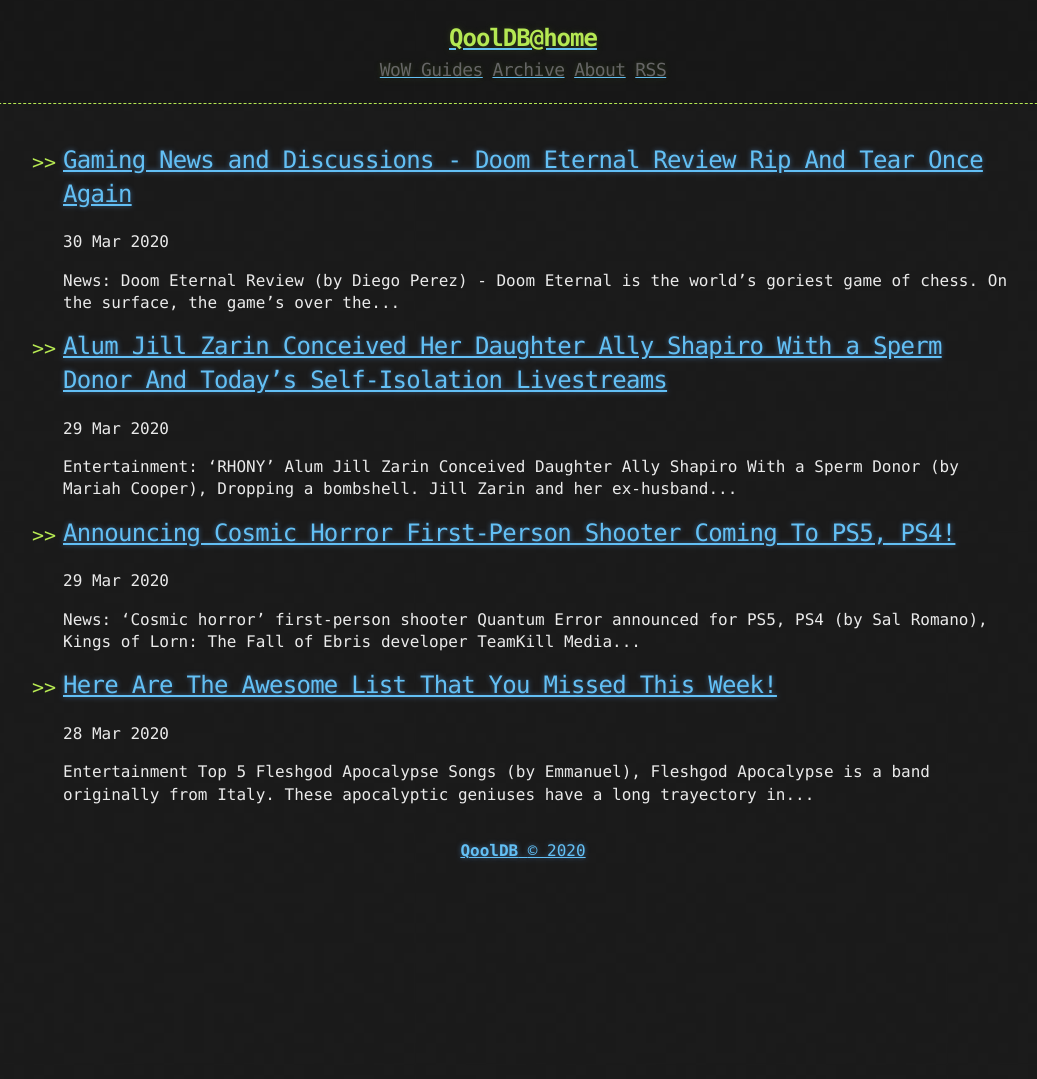
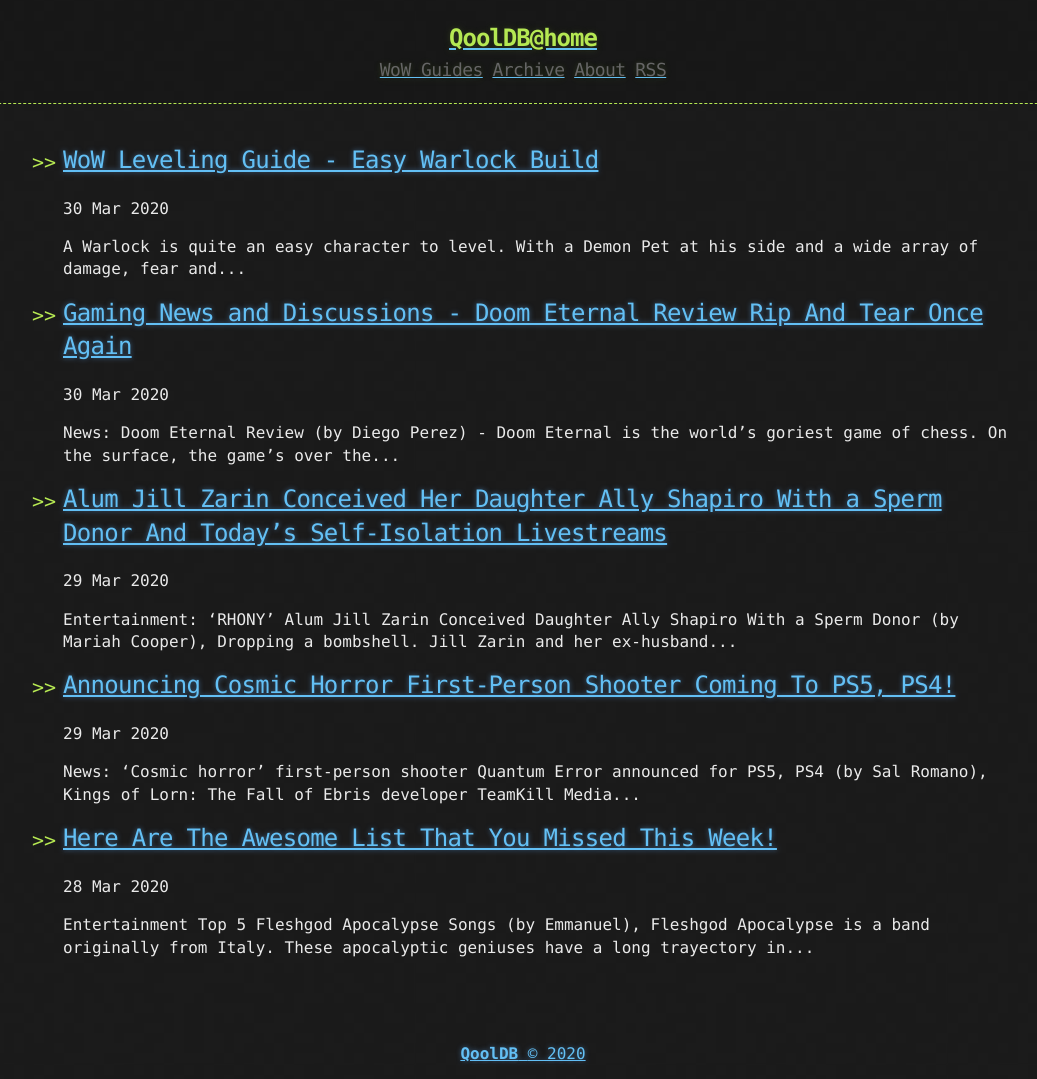
Before and after one commit to coffeecocoa/qooldb, a Jekyll site: the page built from index.html, in a window 1280 px wide. Shown: the whole page, without its empty margins (117-1154 px from the left). Built offline with Jekyll 4.4.1, drawn with Linux system fonts in a browser that asks for light colours; the list of posts is cut into pages by our own code; before the commit the page ends 900 px from its top, so only the background shows below that.

```diff
--- a/_includes/footer.html
+++ b/_includes/footer.html
@@ -1,4 +1,5 @@
 <footer>
+  <br/>
   <a href="https://creativecommons.org/licenses/by-nc/3.0/deed.en_US">
     <span>
         <b>{{ site.owner}}</b>
--- /dev/null
+++ b/_posts/2020-03-30-WoW-Leveling-Guide-Easy-Warlock-Build.md
@@ -0,0 +1,58 @@
+---
+title: WoW Leveling Guide - Easy Warlock Build
+description: WoW Leveling Guide Warlock is quite an easy character to level. With a Demon Pet at his side and a wide array of damage, fear and AoE spells a Warlock can be capable to level up really fast...
+date: 2020-03-30 19:23:00
+published: true
+tags: [WoW, guide, gaming, lists]
+---
+
+<p align="center">
+    <a href="https://bit.ly/wowguideses" >
+        <img src="https://cdn.hipwallpaper.com/i/32/41/TqHfzt.jpg" alt="wow warlock leveling guide" width="450" />
+    </a>
+</p>
+
+A [Warlock](https://wow.gamepedia.com/Warlock) is quite an easy character to level. With a Demon Pet at his side and a wide array of damage, fear and AoE spells a Warlock can be capable to level up really fast. Mana brakes is not a word you can should find in a Warlock’s dictionary because you should use Life Tap to convert health into mana and then use Drain Life to fill it up, if necessary, because most of the times your health will restore gradually while your pets are taking the hits or you are fearing the mobs.
+
+Two great abilities that you should use all the time are the Create Healthstone and Create Soulstone abilities. Consuming a Healthstone will save your life many times and when you do die you have your Soulstone on you so you can resurrect on the spot.
+
+As a Warlock you should stay Affliction until you reach level 70.
+
+## Warlock Leveling Build 1-70 Affliction
+
+<p align="center">
+    <a href="https://bit.ly/wowguideses" >
+        <img src="https://legacy-wow.com/wp-content/uploads/2017/04/TBC_Warlock_Common.jpg" alt="Warlock Leveling Build 1-70 Affliction" width="450" />
+    </a>
+</p>
+
+With the Affliction talent build you will increase all your DoT spells and will also gain a few great spells. It starts off nice with Improved Curse of Agony. Suppression and Improved Drain Soul will give you less mana problems. Soul Siphon and Improved Life Tap will also help you to maintain your health and mana.
+
+Then you got Amplify Curse and Fel Concentration that will help you cast better and faster. Then you increase your range and some damage of some spells. Curse of Exhaustion is an option, handy for PvP realms. Siphon Life and Shadow Mastery are extremely good.
+
+Two other great spells you will learn are Unstable Affliction and Haunt. Both are great damage spells. Improving your Felhunter goes well with Dark Pact.
+
+Once you enter Northrend you should switch your build to a Demonology - Affliction build.
+
+## Warlock Leveling Build 70-80 Demonology - Affliction
+
+<p align="center">
+    <a href="https://bit.ly/wowguideses" >
+        <img src="https://www.gnarlyguides.com/wp-content/uploads/2019/06/demonology-warlock-talent-tree-wow-3.3.5a.jpg" alt="arlock Leveling Build 70-80 Demonology Affliction" width="450" />
+    </a>
+</p>
+
+So basically this build is about having a Felguard and Siphon Life. While boosting your Demon Pets you can still do good damage with the DoT’s the [Warlock](https://wow.gamepedia.com/Warlock) has. The Affliction tree offers a lot of health gains which you can of course convert to mana so basically a lock with this talent build will have no down time.
+
+The Demonology is to mana consuming to be an effective leveling build. The Affliction tree is great though to preserve mana and deal a lot of damage. With an Affliction talent build however you should place all your dots on several mobs so the leveling speeds up a bit. You will have a lot of survivability through the Affliction tree and Demonology tree at later levels.
+
+The Felguards are also really nice and do add up to the damage. They can affectively tank a few mobs with their Cleave for a bit while you start placing the DoTs.
+
+<p align="center">
+    <a href="https://bit.ly/wowguideses">
+        <strong>Learn more how to level WoW characters solo
+from level 1 to 120 the FASTEST way possible!
+        </strong>
+    </a>
+
+</p>
```
